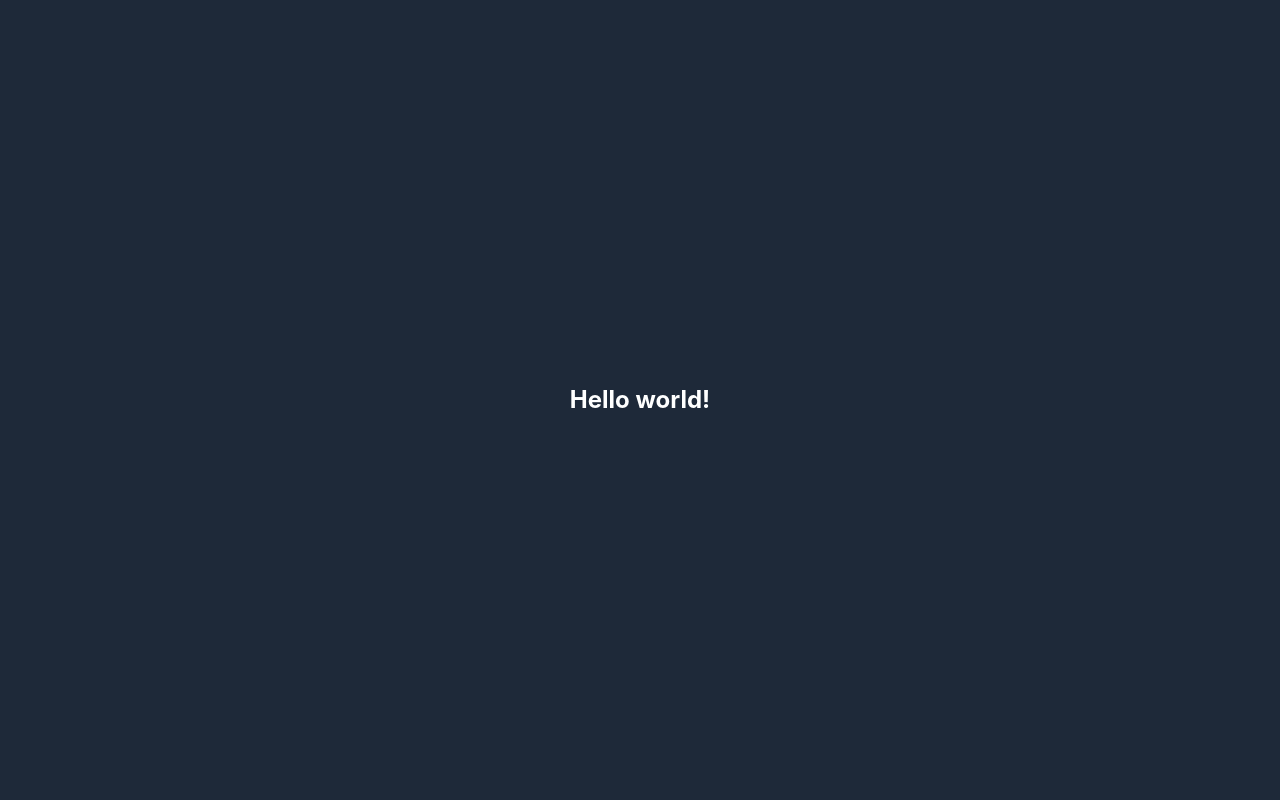
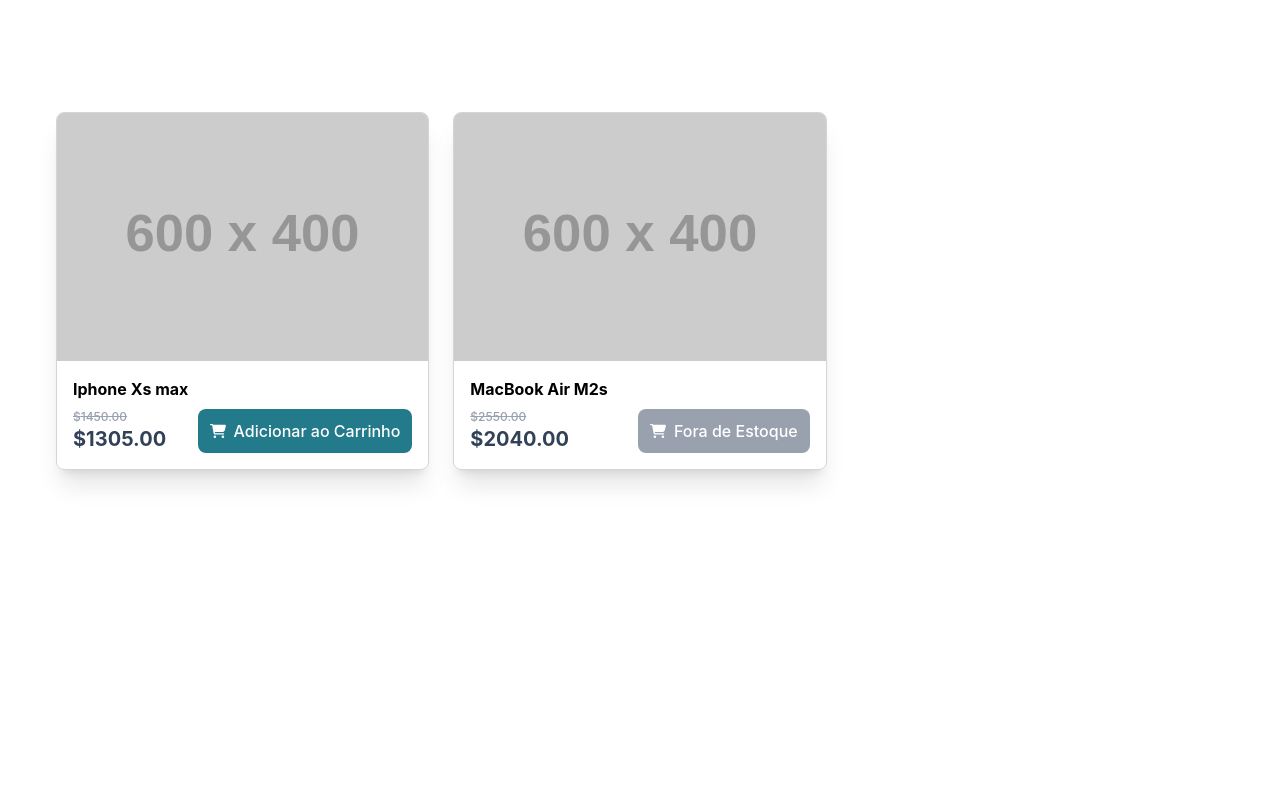
Before and after one commit to LiviaCalderan/ecommerce.frontend, a React (Vite) app: page / in a window 1280 px wide. Built offline with nearby package versions, Linux system fonts and the light colour scheme; a web font is replaced by a local one.

Commit message:
feat(app): ProductCard Component initial configuration

```diff
--- a/src/App.jsx
+++ b/src/App.jsx
@@ -1,11 +1,12 @@
 import './App.css'
+import Products from './assets/components/Products'
 
 function App() {
 
   return (
-    <h1 class="flex items-center justify-center h-screen bg-gray-800 text-white font-bold text-2xl">
-      Hello world!
-    </h1>
+    <div>
+      <Products />
+    </div>
   )
 }
 
--- /dev/null
+++ b/src/assets/components/ProductCard.jsx
@@ -0,0 +1,93 @@
+import React, { useState } from 'react'
+import { FaCartShopping } from "react-icons/fa6";
+
+const ProductCard = ({
+    productId,
+    productName,
+    image,
+    description,
+    quantity,
+    price,
+    discount,
+    specialPrice
+}) => {
+
+    const [openProductViewModal, setOpenProductViewModal] = useState(false);
+    const btnLoader = false;
+    const [selectViewProduct, setSelectViewProduct] = useState();
+    const isAvailable = quantity && Number(quantity) > 0;
+
+    const handleProductView = (product) => {
+        setSelectViewProduct(product);
+        setOpenProductViewModal(true);
+    };
+
+    return (
+        <div className='border-1 border-gray-300 rounded-lg shadow-xl overflow-hidden transition-shadow duration-300'>
+            <div onClick={() => {
+                handleProductView({
+                    id: productId,
+                    productName,
+                    image,
+                    description,
+                    quantity,
+                    price,
+                    discount,
+                    specialPrice
+                })
+            }}
+                className='w-full overflow-hidden aspect-3/2'>
+                <img className='w-full h-full cursor-pointer transition-transform duration-300 transform hover:scale-105' src={image} alt={productName}></img>
+            </div>
+            <div className='p-4'>
+                <h2 onClick={() => {
+                    handleProductView({
+                        id: productId,
+                        productName,
+                        image,
+                        description,
+                        quantity,
+                        price,
+                        discount,
+                        specialPrice
+                    })
+                }} className='text-x1 font-bold mb-2 line-clamp-2 cursor-pointer'>
+                    {productName}
+                </h2>
+
+                <div className='flex justify-between'>
+                    {specialPrice ? (
+                        <div className='flex flex-col'>
+                            <span className='text-xs line-through font-medium text-gray-400'>
+                                ${Number(price).toFixed(2)}
+                            </span>
+                            <span className='text-xl font-bold text-slate-700'>
+                                ${Number(specialPrice).toFixed(2)}
+                            </span>
+                        </div>
+                    ) : (
+                        <div className='flex flex-col'>
+                            <span className='text-xs line-through font-medium text-gray-400'>
+                                <p> .</p>
+                            </span>
+                            <span className='text-lg font-semibold'>
+                                ${Number(price).toFixed(2)}
+                            </span>
+                        </div>
+                    )}
+
+                    <button
+                        disabled={!isAvailable || btnLoader}
+                        onClick={() => { }} className={`text-white font-medium py-2 px-3 rounded-lg items-center transition-colors duration-300 flex justify-center
+                        ${isAvailable ? "bg-[#237a8a]  opacity-100 hover:bg-[#1c616e] cursor-pointer" : "bg-gray-400  "} `}>
+                        <FaCartShopping className='mr-2' />
+                        {isAvailable ? "Adicionar ao Carrinho" : "Fora de Estoque"}
+                    </button>
+                </div>
+
+            </div>
+        </div>
+    )
+}
+
+export default ProductCard
--- /dev/null
+++ b/src/assets/components/Products.jsx
@@ -0,0 +1,53 @@
+import React from 'react'
+import ProductCard from './ProductCard';
+import { BiSolidError } from "react-icons/bi";
+
+const Products = () => {
+
+  const isLoading = false;
+  const errorMessage = "";
+
+  const products = [{
+      productId: 652,
+      productName: "Iphone Xs max",
+      image: "https://placehold.co/600x400",
+      description: "Experience the latest in mobile technology with advanced cameras, powerful processing, and an all-day battery.",
+      quantity: 10,
+      price: 1450.0,
+      discount: 10.0,
+      specialPrice: 1305.0,
+    },
+    {
+      productId: 654,
+      productName: "MacBook Air M2s",
+      image: "https://placehold.co/600x400",
+      description: "Ultra-thin laptop with Apple's M2 chip, providing fast performance in a lightweight, portable design.",
+      quantity: 0,
+      price: 2550.0,
+      discount: 20.0,
+      specialPrice: 2040.0,
+    }];
+
+  return (
+    <div className='lg:px-14 sm:px-8 px-4 py-14 2x1:mx-auto'>
+        {isLoading ? (
+          <p>Loading...</p>
+        ) : errorMessage ? (
+          <div className='flex justifiy-center items-center h-[200px]'>
+            <BiSolidError className='text-slate-800 text-3xl mr-2'/>
+            <span className='text-slate-800 text-lg font-medium'>
+              {errorMessage}
+            </span>
+          </div>
+        ) : (
+          <div className='min-h-[700px]'>
+            <div className='pb-6 pt-14 grid 2x1:grid-cols-4 lg:grid-cols-3 sm:grid-cols-2 gap-y-6 gap-x-6'>
+              {products && products.map((item, i) => <ProductCard key={i} {...item} />)}
+            </div>
+          </div>
+        )}
+    </div>
+  )
+}
+
+export default Products
```
Also changed, not shown: src/assets/components/Filter.jsx (added), src/assets/components/ProductView.jsx (added).
